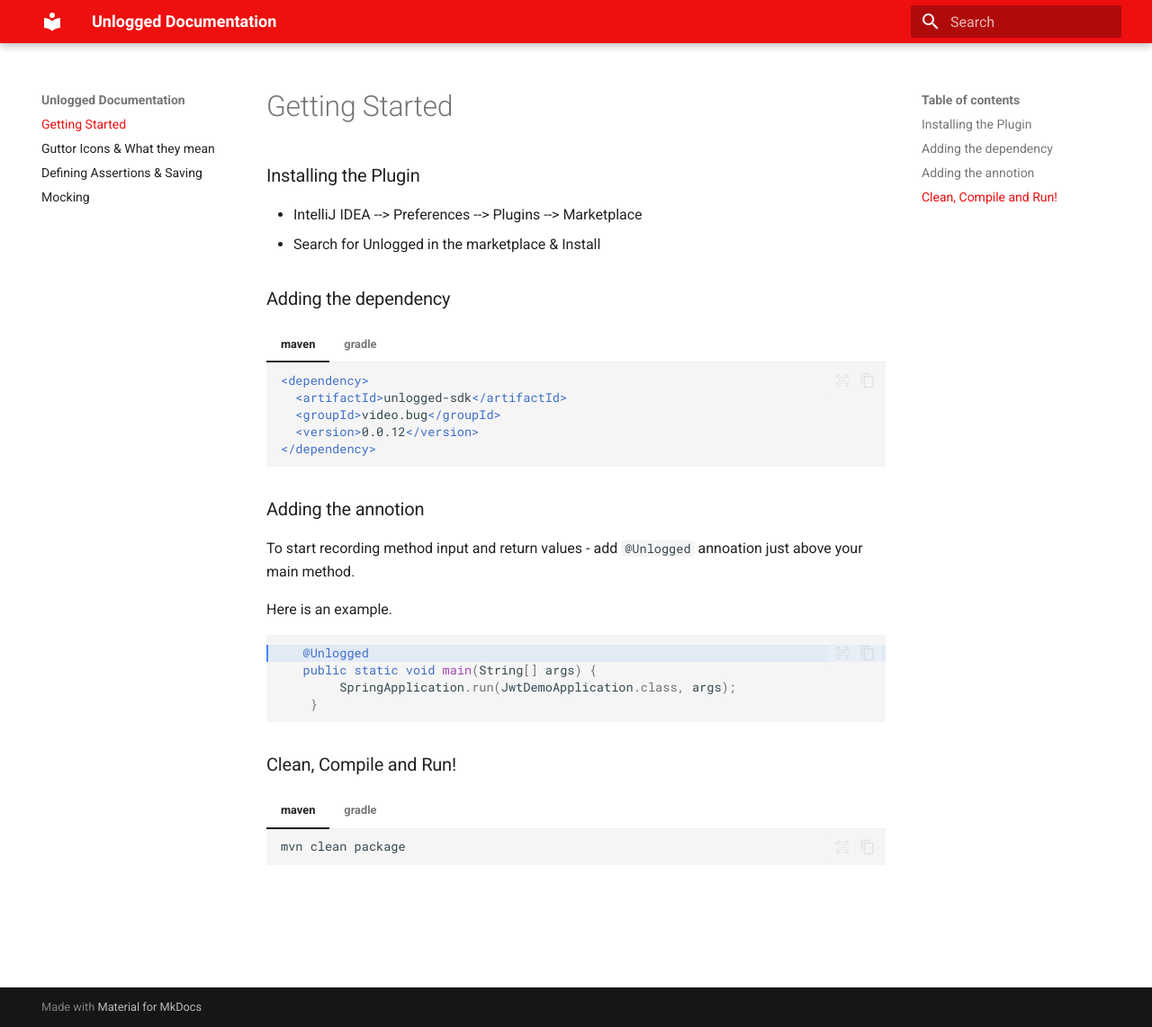
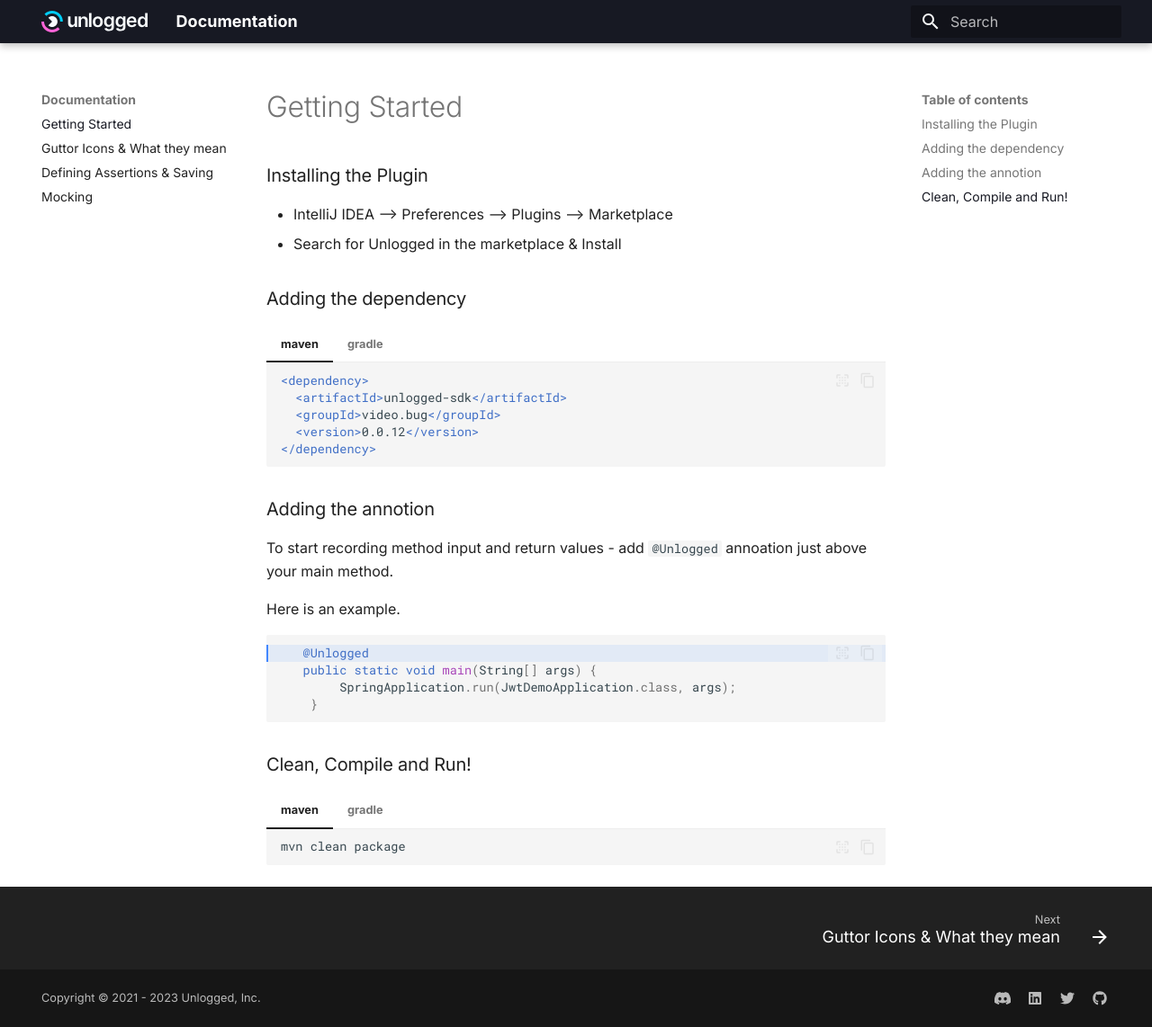
Before and after one commit to unloggedio/documentation, an MkDocs documentation site: the page built from docs/index.md, in a window 1280 px wide and 1142 px high. Shown: the whole window at 90% size. Built offline with MkDocs 1.6.1 and Material for MkDocs 9.7.7, drawn with Linux system fonts in a browser that asks for light colours.

Commit message:
updates to the docs

```diff
--- a/docs/stylesheets/extra.css
+++ b/docs/stylesheets/extra.css
@@ -1,5 +1,8 @@
 :root {
-  --md-primary-fg-color:        #EE0F0F;
-  --md-primary-fg-color--light: #ECB7B7;
-  --md-primary-fg-color--dark:  #90030C;
+  --md-primary-fg-color:        #171923;
+  --md-primary-fg-color--light: #171923;
+  --md-primary-fg-color--dark:  #171923;
+
+  --md-accent-fg-color: #FE64D8;
+  --md-accent-bg-color: #FE64D8;
 }
--- a/mkdocs.yml
+++ b/mkdocs.yml
@@ -1,16 +1,35 @@
 ---
-site_name: Unlogged Documentation
+site_name: Documentation
+copyright: Copyright &copy; 2021 - 2023 Unlogged, Inc.
 theme:
   name: material
+  logo: assets/logo.svg
+  favicon: assets/images/favicon.png
   font:
-    text: Roboto
+    text: Inter
     code: Roboto Mono
   palette:
     primary: custom
+    accent: custom
   features:
     - content.code.copy
     - content.tabs.link
     - content.code.select
+    - navigation.footer
+extra:
+  analytics:
+    provider: google
+    property: G-D6V9GV8D5Q
+  social:
+    - icon: fontawesome/brands/discord
+      link: https://discord.gg/Hhwvay8uTa
+    - icon: fontawesome/brands/linkedin
+      link: https://www.linkedin.com/company/videobug/?viewAsMember=true
+    - icon: fontawesome/brands/twitter
+      link: https://twitter.com/UnloggedI
+    - icon: fontawesome/brands/github
+      link: https://github.com/unloggedio/unlogged-sdk
+  generator: false
 extra_css:
     - stylesheets/extra.css
 markdown_extensions:
```
Also changed, not shown: docs/assets/images/favicon.png (added), docs/assets/logo.svg (added), 2 other files.
